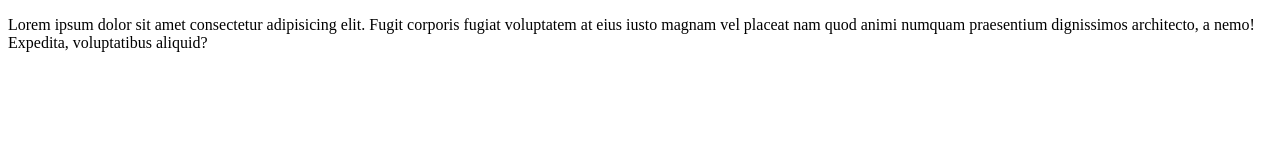
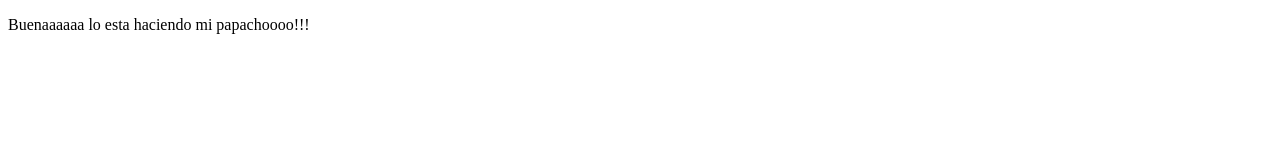
Before and after one commit to matein01/proyectoDemoCursoPrework, a plain HTML site: page index.html in a window 1280 px wide. Drawn offline with Linux system fonts and the light colour scheme.

Commit message:
mi second commit

```diff
--- a/index.html
+++ b/index.html
@@ -9,8 +9,7 @@
 </head>
 
 <body>
-  <p>Lorem ipsum dolor sit amet consectetur adipisicing elit. Fugit corporis fugiat voluptatem at eius iusto magnam vel
-    placeat nam quod animi numquam praesentium dignissimos architecto, a nemo! Expedita, voluptatibus aliquid?</p>
+  <p>Buenaaaaaa lo esta haciendo mi papachoooo!!!</p>
 </body>
 
 </html>
```
